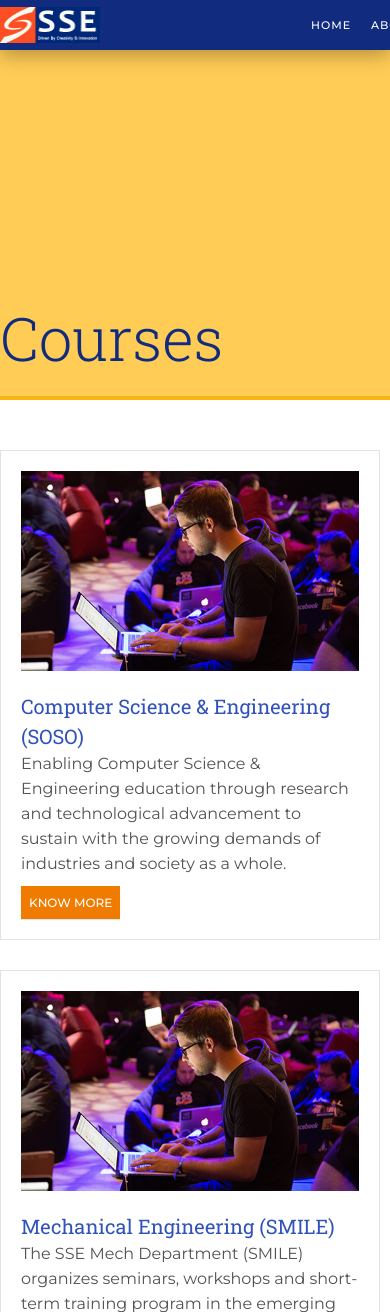
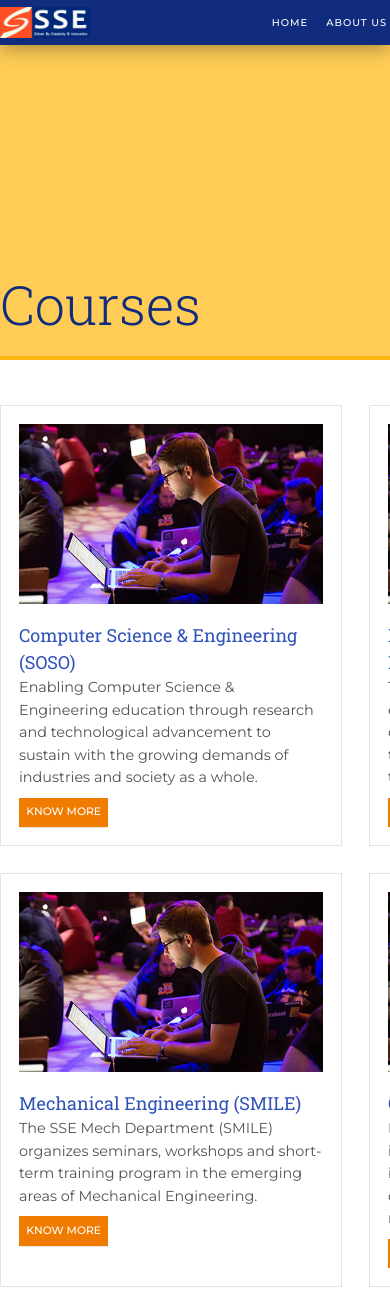
Before and after one commit to ajishtmohan/sseptp-final, a PHP site: page /courses.html in a window 390 px wide; the page is wider, and only the part inside the window is pictured. Shown: the top 1312 px of that part. Run offline with PHP 8.4, Linux system fonts and the light colour scheme.

Commit message:
responsive update

```diff
--- a/assets/css/styles.css
+++ b/assets/css/styles.css
@@ -1,3 +1,17 @@
+/*
+
+0 - 600:  Phone
+600 - 900:    Tablet Portrait
+900 - 1200:   Table Landscape
+1200 - 1800:  Desktop
+1800+         Big Desktop
+-------------------------------
+Breakpoint Argument Choices
+- phone
+- tab-port
+- tab-land
+- big-desk
+*/
 body::-webkit-scrollbar {
   display: none; }
 
@@ -1622,6 +1636,15 @@
 
 html {
   font-size: 62.5%; }
+  @media (max-width: 56.25em) {
+    html {
+      font-size: 50%; } }
+  @media (max-width: 75em) {
+    html {
+      font-size: 56.25%; } }
+  @media (min-width: 112.5em) {
+    html {
+      font-size: 75%; } }
 
 body {
   box-sizing: border-box; }
--- a/assets/sass/abstracts/_mixins.scss
+++ b/assets/sass/abstracts/_mixins.scss
@@ -205,3 +205,52 @@
   display: block;
   transition: all 0.3s;
 }
+
+// MEDIA QUERY MANAGER
+
+/*
+
+0 - 600:  Phone
+600 - 900:    Tablet Portrait
+900 - 1200:   Table Landscape
+1200 - 1800:  Desktop
+1800+         Big Desktop
+-------------------------------
+Breakpoint Argument Choices
+- phone
+- tab-port
+- tab-land
+- big-desk
+*/
+
+// 1em = 16px
+
+@mixin respond($breakpoint) {
+  // 600px
+  @if $breakpoint == phone {
+    @media (max-width: 37.5em) {
+      @content;
+    }
+  }
+
+  // 900px
+  @if $breakpoint == tab-port {
+    @media (max-width: 56.25em) {
+      @content;
+    }
+  }
+
+  // 1200px
+  @if $breakpoint == tab-land {
+    @media (max-width: 75em) {
+      @content;
+    }
+  }
+
+  // 1800px
+  @if $breakpoint == big-desk {
+    @media (min-width: 112.5em) {
+      @content;
+    }
+  }
+}
--- a/assets/sass/main.scss
+++ b/assets/sass/main.scss
@@ -46,6 +46,18 @@
 
 html {
   font-size: 62.5%;
+
+  @include respond(tab-port) {
+    font-size: 50%;
+  }
+
+  @include respond(tab-land) {
+    font-size: 56.25%;
+  }
+
+  @include respond(big-desk) {
+    font-size: 75%;
+  }
 }
 
 body {
```
